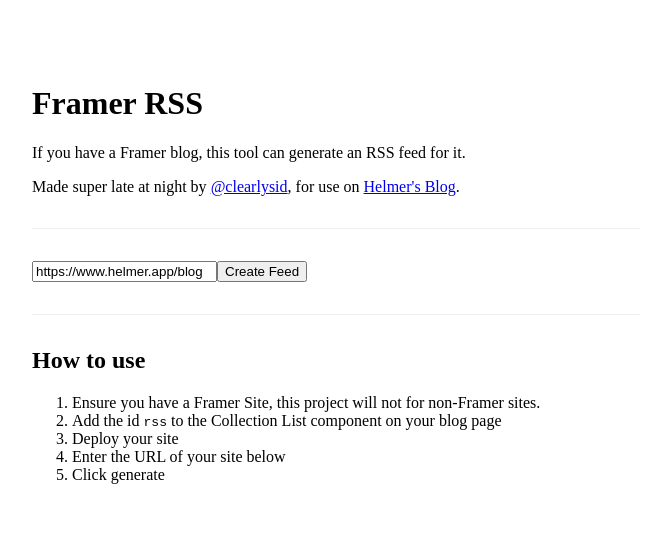
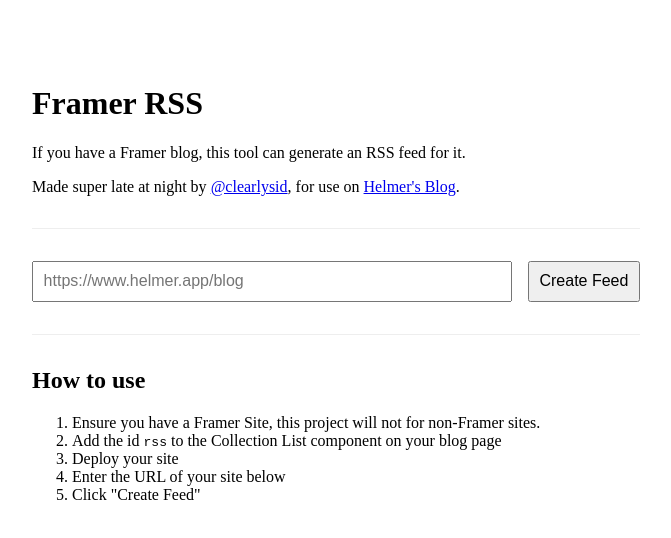
Before and after one commit to clearlysid/framer-rss, a Next.js app: page / in a window 1280 px wide. Shown: the top 538 px of the page, without its empty margins (304-975 px from the left). Built offline with nearby package versions, Linux system fonts and the light colour scheme.

Commit message:
feat: improves design

```diff
--- a/app/globals.css
+++ b/app/globals.css
@@ -21,3 +21,18 @@
 	border-top: 1px solid #eee;
 	margin: 2rem 0;
 }
+
+form {
+	display: flex;
+	gap: 1rem;
+}
+
+input {
+	padding: 0.6em;
+	font-size: medium;
+	width: 100%;
+}
+
+input[type="submit"] {
+	width: auto;
+}
--- a/app/page.tsx
+++ b/app/page.tsx
@@ -10,7 +10,7 @@
       <hr />
 
       <form action="">
-        <input type="text" defaultValue={"https://www.helmer.app/blog"} />
+        <input type="text" placeholder={"https://www.helmer.app/blog"} required />
         <input type="submit" value="Create Feed" />
       </form>
 
@@ -22,7 +22,7 @@
         <li>Add the id <code>rss</code> to the Collection List component on your blog page</li>
         <li>Deploy your site</li>
         <li>Enter the URL of your site below</li>
-        <li>Click generate</li>
+        <li>Click "Create Feed"</li>
       </ol>
     </div>
   )
```
